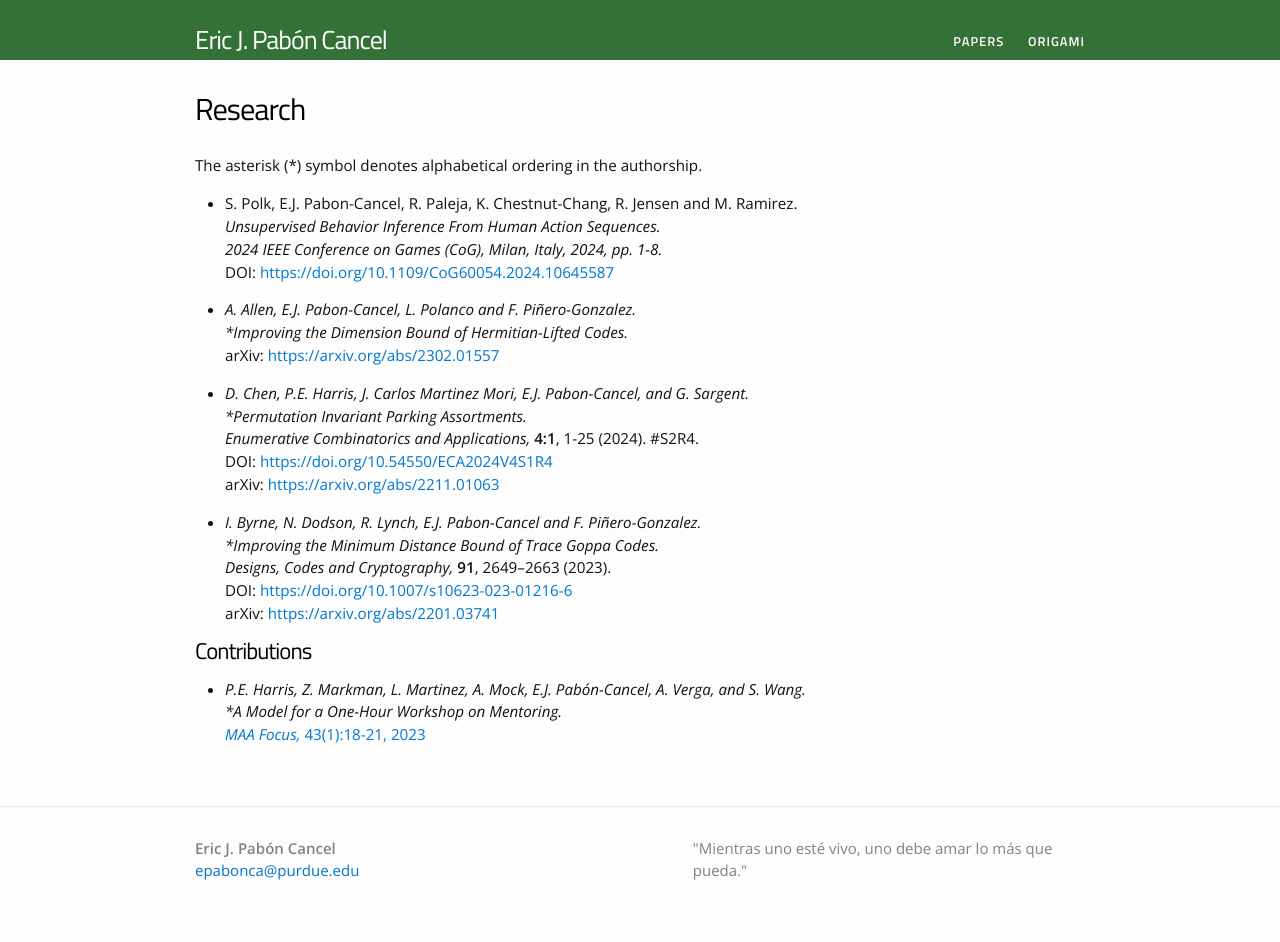
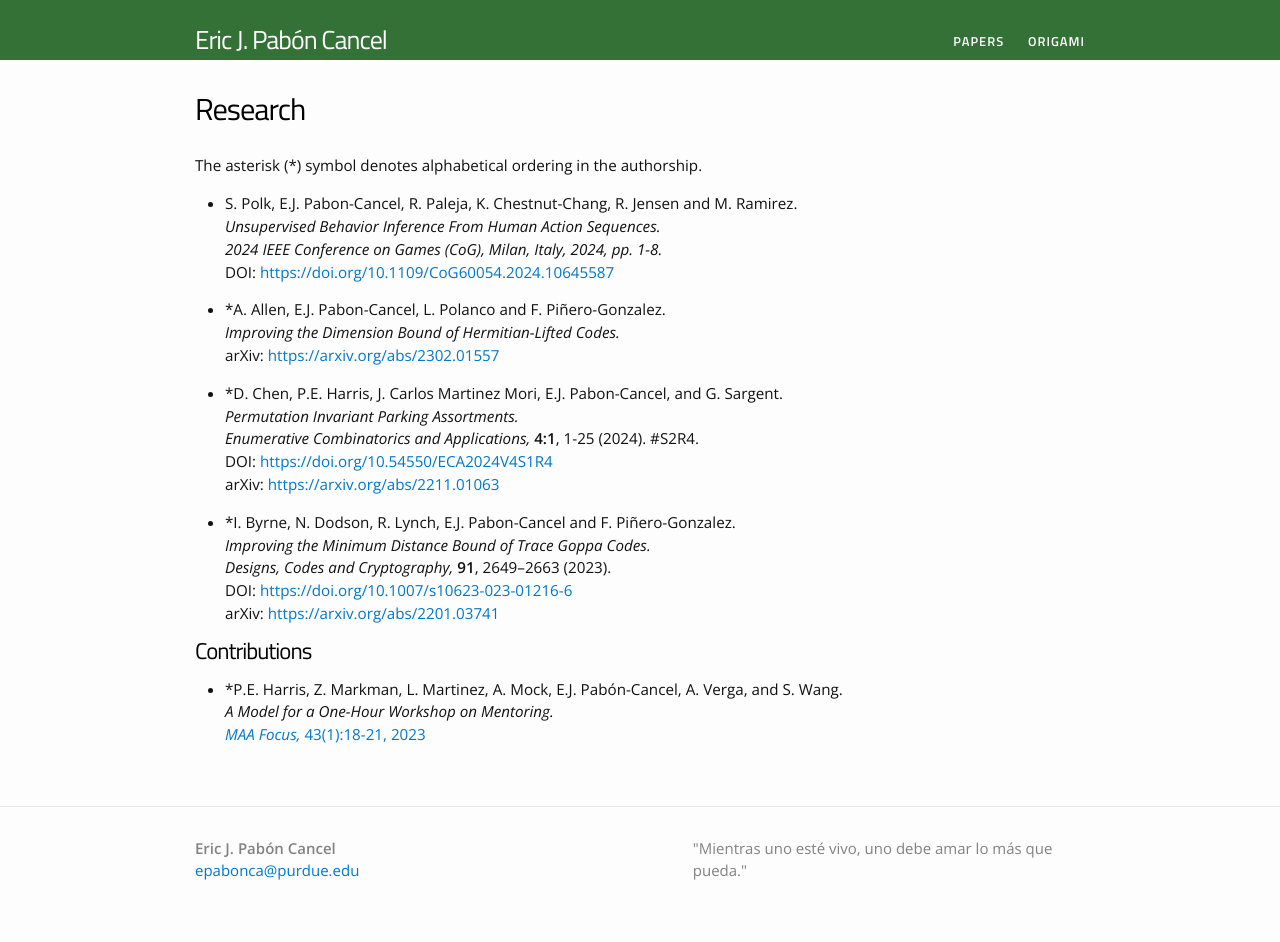
Before and after one commit to ejpaboncancel/ejpabon.github.io, a Jekyll site: the page built from papers.md, in a window 1280 px wide. Built offline with Jekyll 4.4.1, drawn with Linux system fonts in a browser that asks for light colours.

```diff
--- a/papers.md
+++ b/papers.md
@@ -3,30 +3,30 @@ layout: page
 title: Research
 permalink: /papers/
 ---
-The asterisk (*) symbol denotes alphabetical ordering in the authorship.
+The asterisk (\*) symbol denotes alphabetical ordering in the authorship.
 
 - S. Polk, E.J. Pabon-Cancel, R. Paleja, K. Chestnut-Chang, R. Jensen and M. Ramirez.
   *Unsupervised Behavior Inference From Human Action Sequences.*
   *2024 IEEE Conference on Games (CoG), Milan, Italy, 2024, pp. 1-8.*
   DOI: [https://doi.org/10.1109/CoG60054.2024.10645587](https://doi.org/10.1109/CoG60054.2024.10645587)
 
-- *A. Allen, E.J. Pabon-Cancel, L. Polanco and F. Piñero-Gonzalez.
+- \*A. Allen, E.J. Pabon-Cancel, L. Polanco and F. Piñero-Gonzalez.
   *Improving the Dimension Bound of Hermitian-Lifted Codes.*
   arXiv: [https://arxiv.org/abs/2302.01557](https://arxiv.org/abs/2302.01557)
 
-- *D. Chen, P.E. Harris, J. Carlos Martinez Mori, E.J. Pabon-Cancel, and G. Sargent.
+- \*D. Chen, P.E. Harris, J. Carlos Martinez Mori, E.J. Pabon-Cancel, and G. Sargent.
   *Permutation Invariant Parking Assortments.*
   *Enumerative Combinatorics and Applications,* **4:1**, 1-25 (2024). #S2R4.
   DOI: [https://doi.org/10.54550/ECA2024V4S1R4](https://doi.org/10.54550/ECA2024V4S1R4)
   arXiv: [https://arxiv.org/abs/2211.01063](https://arxiv.org/abs/2211.01063)
 
-- *I. Byrne, N. Dodson, R. Lynch, E.J. Pabon-Cancel and F. Piñero-Gonzalez.
+- \*I. Byrne, N. Dodson, R. Lynch, E.J. Pabon-Cancel and F. Piñero-Gonzalez.
   *Improving the Minimum Distance Bound of Trace Goppa Codes.*
   *Designs, Codes and Cryptography,* **91**, 2649–2663 (2023).
   DOI: [https://doi.org/10.1007/s10623-023-01216-6](https://doi.org/10.1007/s10623-023-01216-6)
   arXiv: [https://arxiv.org/abs/2201.03741](https://arxiv.org/abs/2201.03741)
 
 # Contributions
-- *P.E. Harris, Z. Markman, L. Martinez, A. Mock, E.J. Pabón-Cancel, A. Verga, and S. Wang.
+- \*P.E. Harris, Z. Markman, L. Martinez, A. Mock, E.J. Pabón-Cancel, A. Verga, and S. Wang.
   *A Model for a One-Hour Workshop on Mentoring.*
   [*MAA Focus,* 43(1):18-21, 2023](http://digitaleditions.walsworthprintgroup.com/publication/?m=7656&i=782706&p=18&ver=html5)
```
